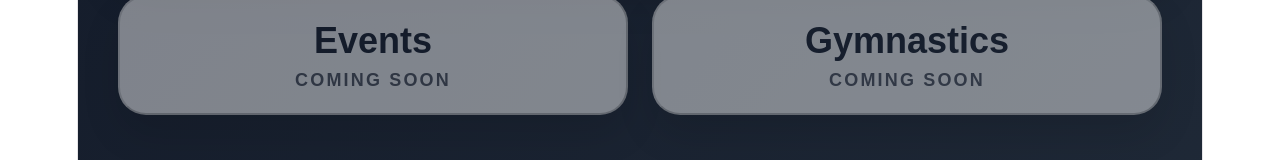
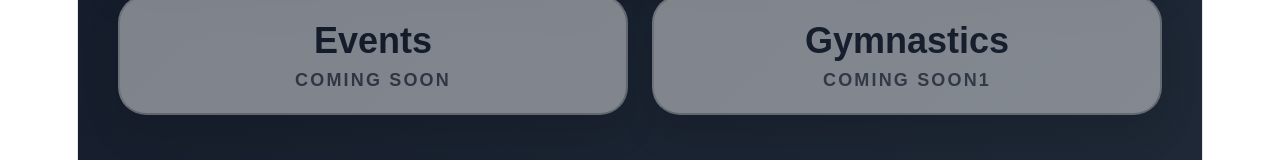
Before and after one commit to Energy-Fitness-Gym/energy-kiosk, a React (Vite) app: page / in a window 1280 px wide. Shown: the part 616-776 px from the top of the page. Built offline with nearby package versions, Linux system fonts and the light colour scheme.

Commit message:
Redeploy after public repo

```diff
--- a/src/pages/Home.jsx
+++ b/src/pages/Home.jsx
@@ -23,7 +23,7 @@ function Home() {
 
           <button className="kioskButton" disabled>
             <span>Gymnastics</span>
-            <small>Coming Soon</small>
+            <small>Coming Soon1</small>
           </button>
         </div>
       </section>
```
